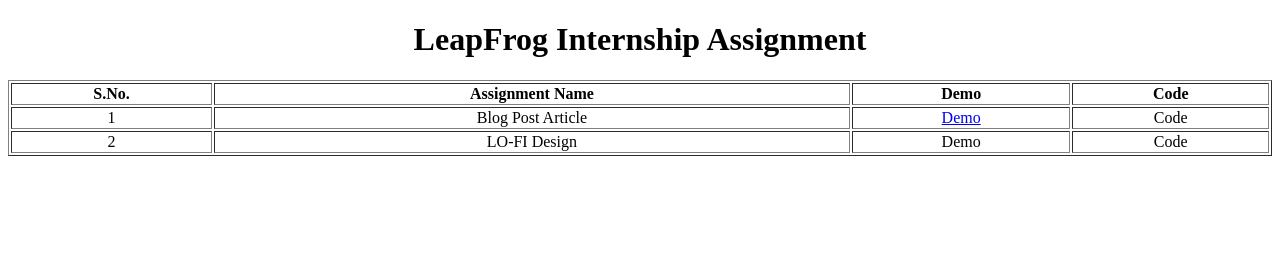
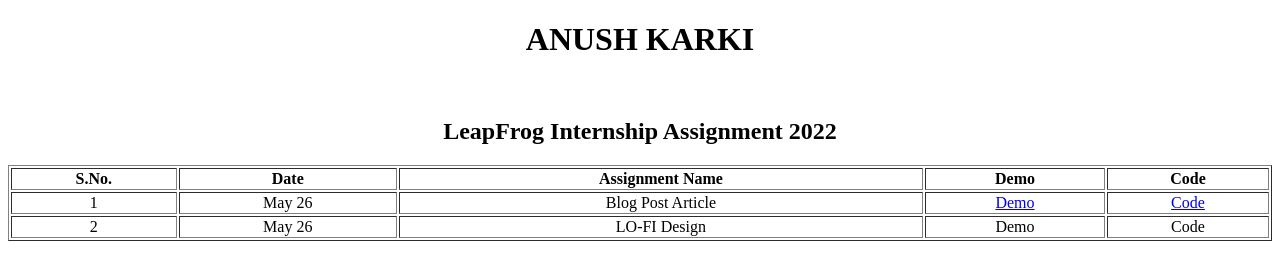
Before and after one commit to Toxicann/leapfrog, a plain HTML site: page index.html in a window 1280 px wide. Drawn offline with Linux system fonts and the light colour scheme.

Commit message:
update assignment page

```diff
--- a/index.html
+++ b/index.html
@@ -12,13 +12,18 @@
 
   <body>
     <header>
-      <h1><center>LeapFrog Internship Assignment</center></h1>
+      <center>
+        <h1>ANUSH KARKI</h1>
+        <br />
+        <h2>LeapFrog Internship Assignment 2022</h2>
+      </center>
     </header>
     <div id="table">
       <table border="1px solid black" width="100%">
         <thead align="center">
           <tr>
             <th>S.No.</th>
+            <th>Date</th>
             <th>Assignment Name</th>
             <th>Demo</th>
             <th>Code</th>
@@ -27,12 +32,19 @@
         <tbody align="center">
           <tr>
             <td>1</td>
+            <td>May 26</td>
             <td>Blog Post Article</td>
             <td><a href="./assignments/Blog-Post/index.html">Demo</a></td>
-            <td>Code</td>
+            <td>
+              <a
+                href="https://github.com/Toxicann/leapfrog/blob/main/assignments/Blog-Post/index.html"
+                >Code</a
+              >
+            </td>
           </tr>
           <tr>
             <td>2</td>
+            <td>May 26</td>
             <td>LO-FI Design</td>
             <td>Demo</td>
             <td>Code</td>
```
